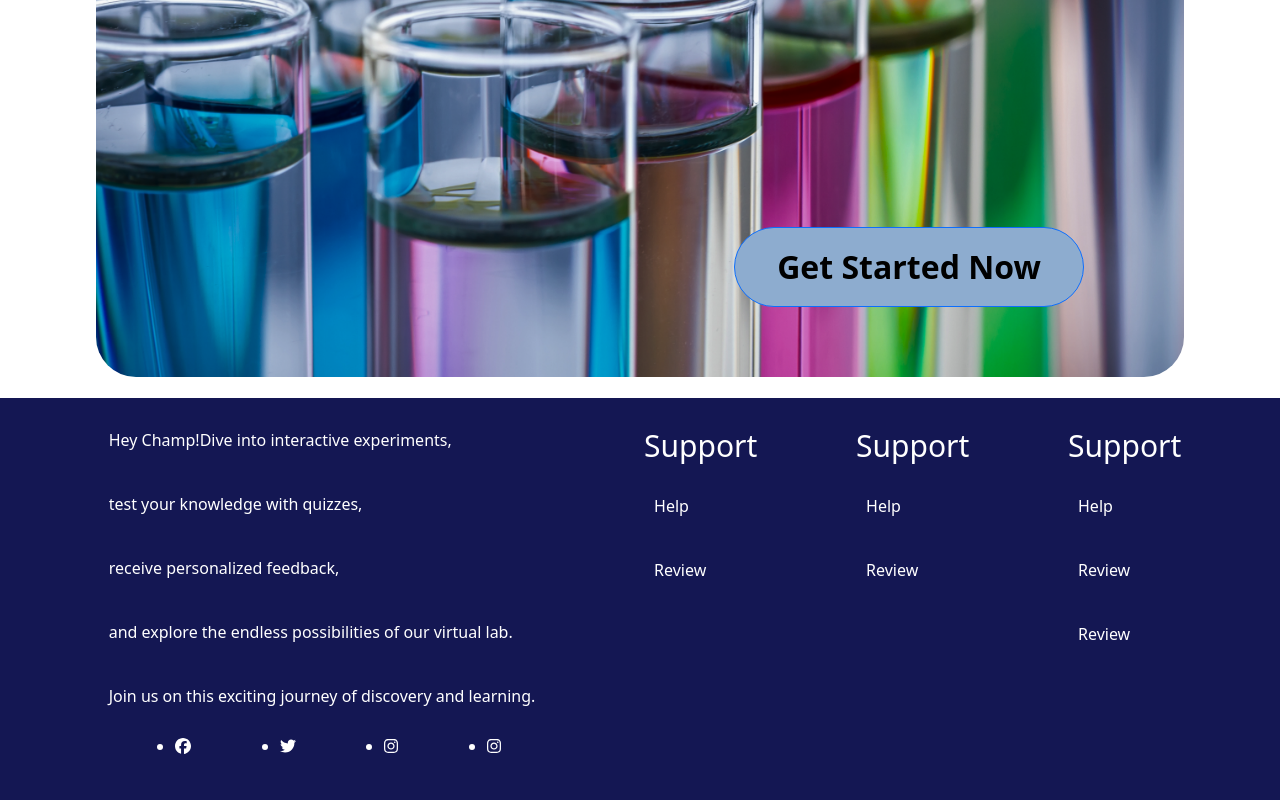
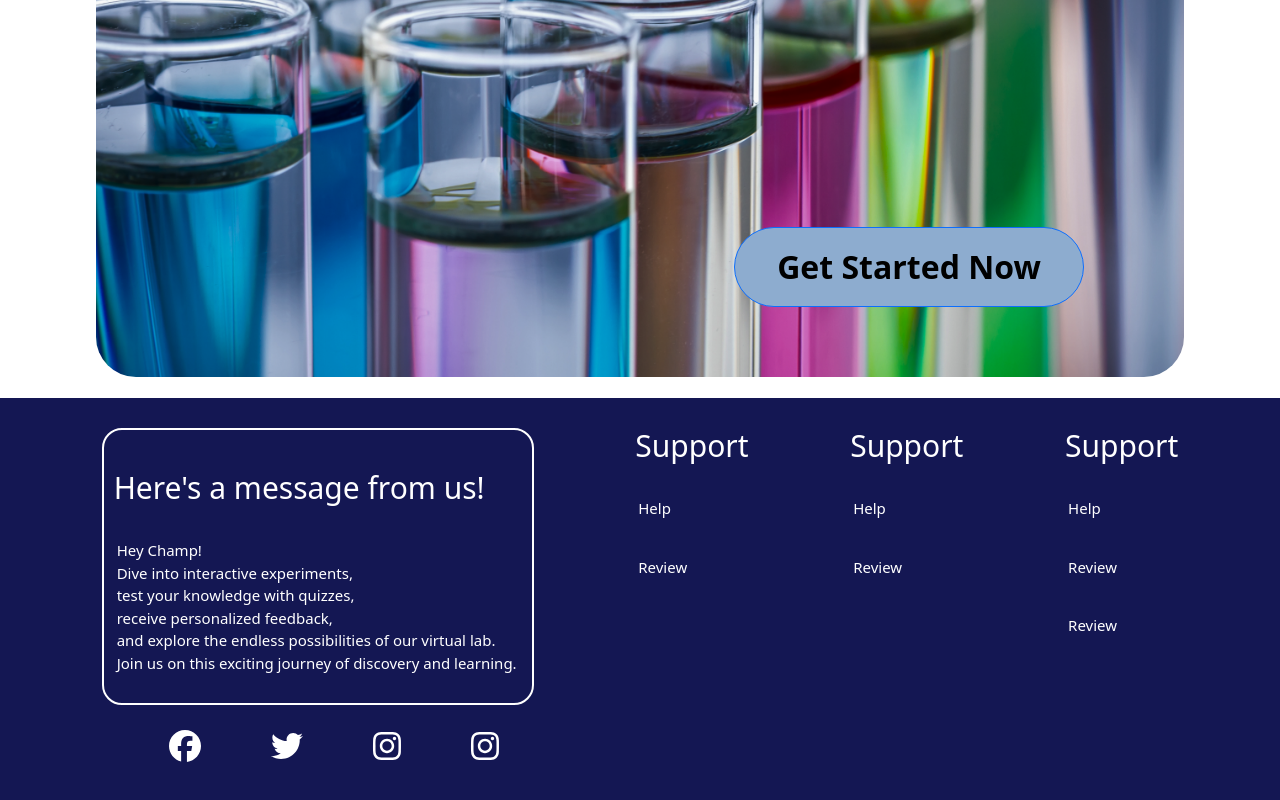
Before and after one commit to Yugeshini16/Capstone-Project-VirtualLab, a React (Create React App) app in the folder frontend/: page / in a window 1280 px wide. Shown: the part 2835-3635 px from the top of the page. Built offline with nearby package versions, Linux system fonts and the light colour scheme.

Commit message:
Modified footer message and icons ul

```diff
--- a/frontend/src/components/Footer.css
+++ b/frontend/src/components/Footer.css
@@ -12,12 +12,27 @@
     margin-top: 30px;
 }
 .fcontent p{
-    margin-top: 20px;
-    padding: 10px;
+    margin-top: 30px;
+    padding: 3px;
+    font-size: 15px;
 }
 .socialmedia ul {
     display: flex;
+    list-style: none;
+    justify-content: center;
+}
+
+.socialmedia .text-3xl{
+    font-size: 32px;
 }
 .socialmedia ul li{
-    margin: auto;
+    margin: 0 10px;
+    padding: 25px;
 }
+
+.footcontent{
+    margin-top: 30px;
+    border: 2px solid;
+    padding: 10px;
+    border-radius: 20px;
+}
--- a/frontend/src/components/Footer.js
+++ b/frontend/src/components/Footer.js
@@ -10,14 +10,16 @@ function Footer() {
             <div className="fcontent">
                 <div className="footcontent">
 
-                    <p>Hey Champ!Dive into interactive experiments,</p>
-                    <p>test your knowledge with quizzes,</p>
-                    <p>receive personalized feedback,</p>
-                    <p>and explore the endless possibilities of our virtual lab.</p>
-                    <p>Join us on this exciting journey of discovery and learning.</p>
+                    <h2>Here's a message from us!</h2>
+                    <p>Hey Champ!
+                    <br/>Dive into interactive experiments,
+                    <br/>test your knowledge with quizzes,
+                    <br/>receive personalized feedback,
+                    <br/>and explore the endless possibilities of our virtual lab.
+                    <br/>Join us on this exciting journey of discovery and learning.</p>
                 </div>
                 <div className="socialmedia">
-                    <ul>
+                    <ul type="">
                         <li><FontAwesomeIcon icon={faFacebook} className=' text-3xl' /></li>
                         <li><FontAwesomeIcon icon={faTwitter}  className=' text-3xl' /></li>
                         <li><FontAwesomeIcon icon={faInstagram}  className=' text-3xl'/></li>
```
